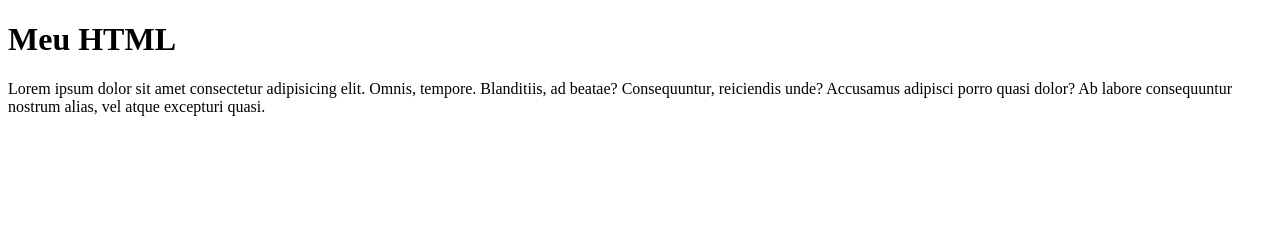
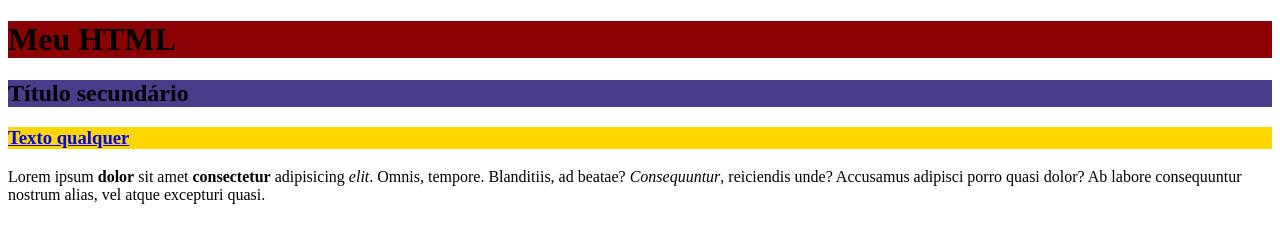
Before and after one commit to renatogcruz/javascript, a plain HTML site: page html/index.html in a window 1280 px wide. Drawn offline with Linux system fonts and the light colour scheme.

Commit message:
estudando semantica de HTML

```diff
--- a/html/index.html
+++ b/html/index.html
@@ -5,12 +5,31 @@
     <meta http-equiv="X-UA-Compatible" content="IE=edge">
     <meta name="viewport" content="width=device-width, initial-scale=1.0">
     <title>Document</title>
+    <style>
+        h1 {
+            background-color: darkred;
+        }
+        #heading-two {
+            background-color: darkslateblue;
+        }
+        .gold {
+            background-color: gold;
+        }
+    </style>
 </head>
 <body>
-    <h1>Meu HTML</h1>
+    <h1 id="heading-one" class="darkred">
+        Meu HTML
+    </h1>
+    <h2 id="heading-two" class="darkslateblue">
+        Título secundário
+    </h2>
+    <h3 id="heading-three" class="gold">
+        <a href="https://github.com/renatogcruz" target="_blank">Texto qualquer</a>
+    </h3>
     <p>
-        Lorem ipsum dolor sit amet consectetur adipisicing elit. Omnis, tempore.
-        Blanditiis, ad beatae? Consequuntur, reiciendis unde? Accusamus adipisci
+        Lorem ipsum <b>dolor</b> sit amet <strong>consectetur</strong> adipisicing <i>elit</i>. Omnis, tempore.
+        Blanditiis, ad beatae? <em>Consequuntur</em>, reiciendis unde? Accusamus adipisci
         porro quasi dolor? Ab labore consequuntur nostrum alias, vel atque excepturi quasi.
     </p>
 </body>
```
